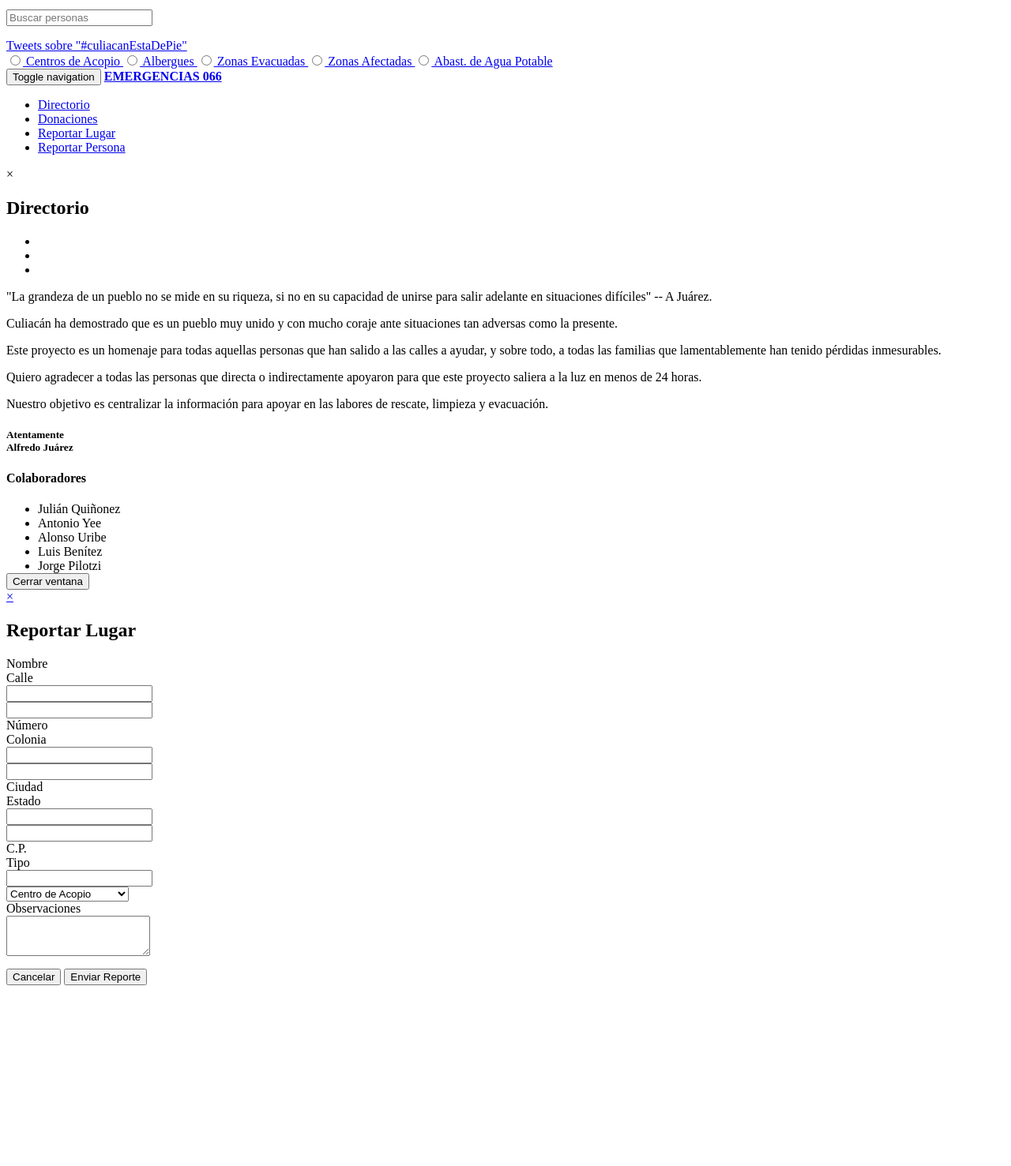
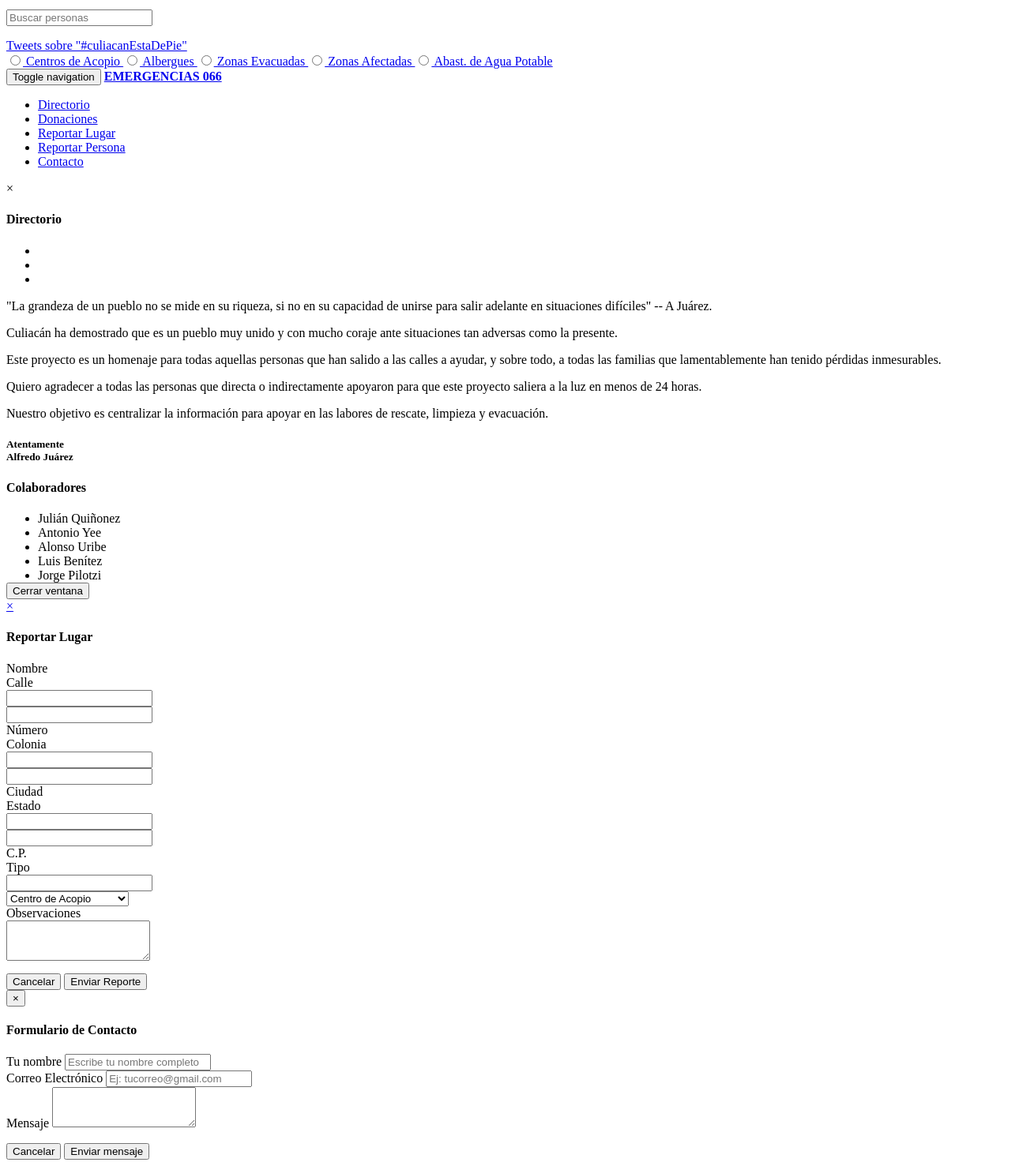
Before and after one commit to alfrekjv/culiacan, a PHP site: template modules/Application/resources/views/index/index.html.php in a window 1280 px wide. Shown: the part 238-1715 px from the top of the page at 79% size. Before the commit the page ends 1486 px from the top, so only its background shows below. Run offline with PHP 8.4, Linux system fonts and the light colour scheme; the template is opened without the code that fills it, so the values that code supplies are empty; some libraries are stand-ins or nearby versions.

Commit message:
form contacto

```diff
--- a/modules/Application/resources/views/index/index.html.php
+++ b/modules/Application/resources/views/index/index.html.php
@@ -139,6 +139,9 @@
 			<li>
 				<a href="#">Reportar Persona</a>
 			</li>
+			<li>
+				<a href="#modal-contacto" data-toggle="modal">Contacto</a>
+			</li>
 		</ul>
 	</div>
 </div>
@@ -148,7 +151,7 @@
 		<div class="modal-content">
 			<div class="modal-header">
 				<a class="close" data-dismiss="modal" aria-hidden="true" data-toggle="tooltip" data-placement="left" data-original-title="Cerrar ventana">&times;</a>
-				<h2 class="modal-title">Directorio</h2>
+				<h4 class="modal-title">Directorio</h4>
 			</div>
 			<div class="modal-body">
 				<ul id="list-directorio" class="list-inline text-center">
@@ -196,12 +199,12 @@
 </div>
 
 
-<div id="modal-reportar-lugar" class="modal fade">
+<div id="modal-reportar-lugar" class="modal fade" tabindex="-1" aria-hidden="true" data-keyboard="false" data-backdrop="static">
 	<div class="modal-dialog">
 		<div class="modal-content">
 			<div class="modal-header">
 				<a href="#" class="close" data-dismiss="modal" aria-hidden="true" title="Cerrar ventana">&times;</a>
-				<h2 class="modal-title">Reportar Lugar</h2>
+				<h4 class="modal-title">Reportar Lugar</h4>
 			</div>
 			<div class="modal-body">
 				<form id="form-reportar-lugar" name="form-reportar-lugar" action="#" method="post">
@@ -293,12 +296,43 @@
 				</form>
 			</div>
 			<div class="modal-footer">
-				<button class="btn btn-default" data-dismiss="modal" type="button">Cancelar</button>
-				<button id="btn-guardar-reportar-lugar" name="btn-guardar-reportar-lugar" class="btn btn-primary" type="submit" data-loading-text="Espere..">Enviar Reporte</button>
+				<button class="btn btn-danger pull-left" data-dismiss="modal" type="button"><span class="glyphicon glyphicon-minus-sign"></span> Cancelar</button>
+				<button id="btn-guardar-reportar-lugar" name="btn-guardar-reportar-lugar" class="btn btn-success" type="submit" data-loading-text="Espere.."><span class="glyphicon glyphicon-ok-sign"></span> Enviar Reporte</button>
 			</div>
 		</div>
 	</div>
 </div>
+
+<div id="modal-contacto" class="modal fade" tabindex="-1" aria-hidden="true" data-keyboard="false" data-backdrop="static">
+	<div class="modal-dialog">
+	  <div class="modal-content">
+	    <div class="modal-header">
+	      <button type="button" class="close" data-dismiss="modal" aria-hidden="true">&times;</button>
+	      <h4 class="modal-title">Formulario de Contacto</h4>
+	    </div>
+	    <div class="modal-body">
+			<form role="form">
+			  <div class="form-group">
+			    <label for="nombre_completo">Tu nombre</label>
+			    <input type="text" class="form-control" id="nombre_completo" placeholder="Escribe tu nombre completo">
+			  </div>
+			  <div class="form-group">
+			    <label for="correo_electronico">Correo Electrónico</label>
+			    <input type="text" class="form-control" id="correo_electronico" placeholder="Ej: tucorreo@gmail.com">
+			  </div>
+			  <div class="form-group">
+			  	<label for="mensaje">Mensaje</label>
+			  	<textarea class="form-control" id="mensaje" name="mensaje" rows="3"></textarea>
+			  </div>
+			</form>
+	    </div>
+	    <div class="modal-footer">
+	      <button type="button" class="btn btn-danger pull-left" data-dismiss="modal"><span class="glyphicon glyphicon-minus-sign"></span> Cancelar</button>
+	      <button type="button" class="btn btn-success"><span class="glyphicon glyphicon-ok-sign"></span> Enviar mensaje</button>
+	    </div>
+	  </div><!-- /.modal-content -->
+	</div><!-- /.modal-dialog -->
+</div><!-- /.modal -->
 <?php $view['slots']->start('include_js_body'); ?>
 	<script type="text/javascript" src="http://maps.google.com/maps/api/js?sensor=false"></script>
 	<script type="text/javascript" src="<?= $view['assets']->getUrl('js/home.js'); ?>"></script>
```
